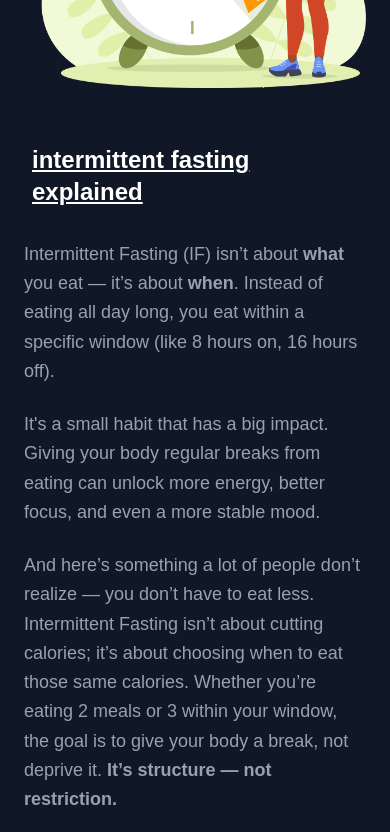
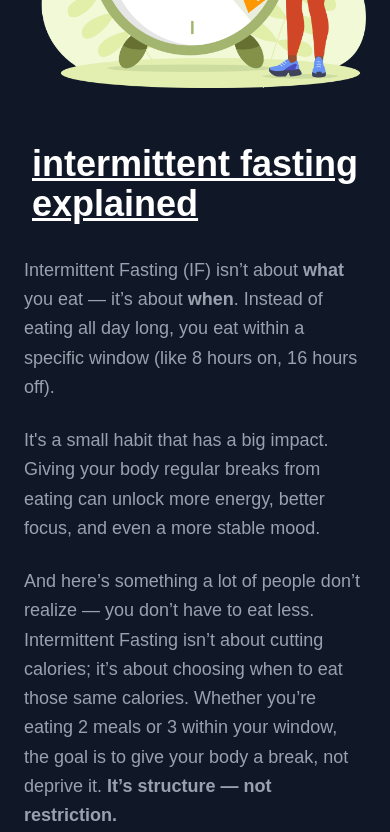
Before and after one commit to webdevRafa/fast2lean, a React (Vite) app: page / in a window 390 px wide. Shown: the part 1260-2092 px from the top of the page. Built offline with nearby package versions, Linux system fonts and the light colour scheme; no server answers; the database is empty; a web font is replaced by a local one.

Commit message:
updating

```diff
--- a/src/components/WhatIsFasting.tsx
+++ b/src/components/WhatIsFasting.tsx
@@ -17,7 +17,7 @@ export const WhatIsFasting: React.FC = () => {
 
         {/* Content */}
         <div data-aos="fade-left">
-          <h2 className="text-2xl md:text-4xl font-bold underline lowercase text-white!  mb-6 p-2">
+          <h2 className="text-4xl font-bold underline lowercase text-white!  mb-6 p-2">
             Intermittent Fasting Explained
           </h2>
           <p className="text-gray-400! text-lg leading-relaxed mb-6">
--- a/src/pages/Home.tsx
+++ b/src/pages/Home.tsx
@@ -23,7 +23,9 @@ export const HomePage: React.FC = () => {
       <FastingImpact />
       <TestimonialCarousel />
 
-      <ArticlesSection />
+      <div className="bg-gray-900">
+        <ArticlesSection />
+      </div>
 
       {/* DIET STACK */}
     </main>
```
